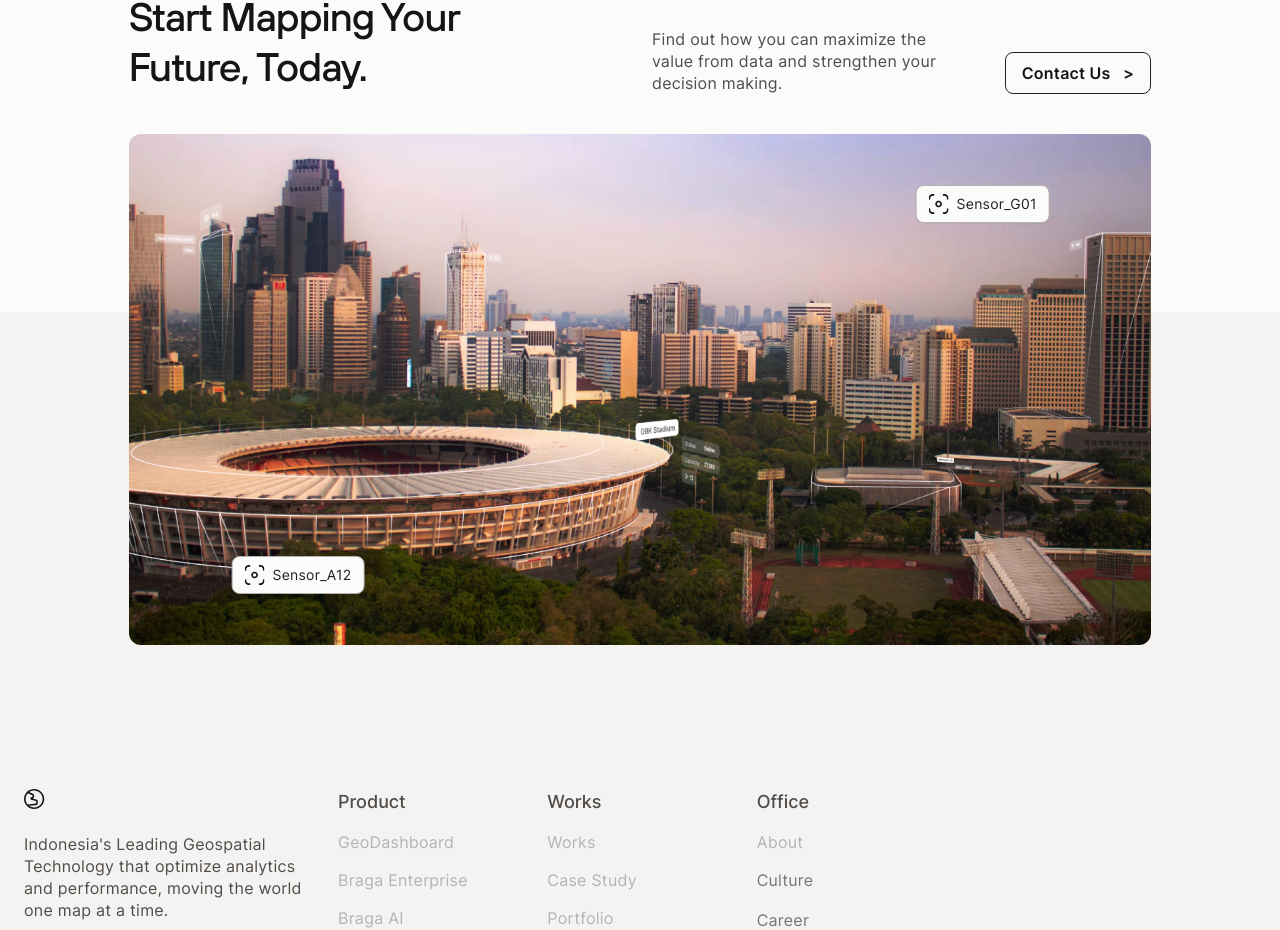
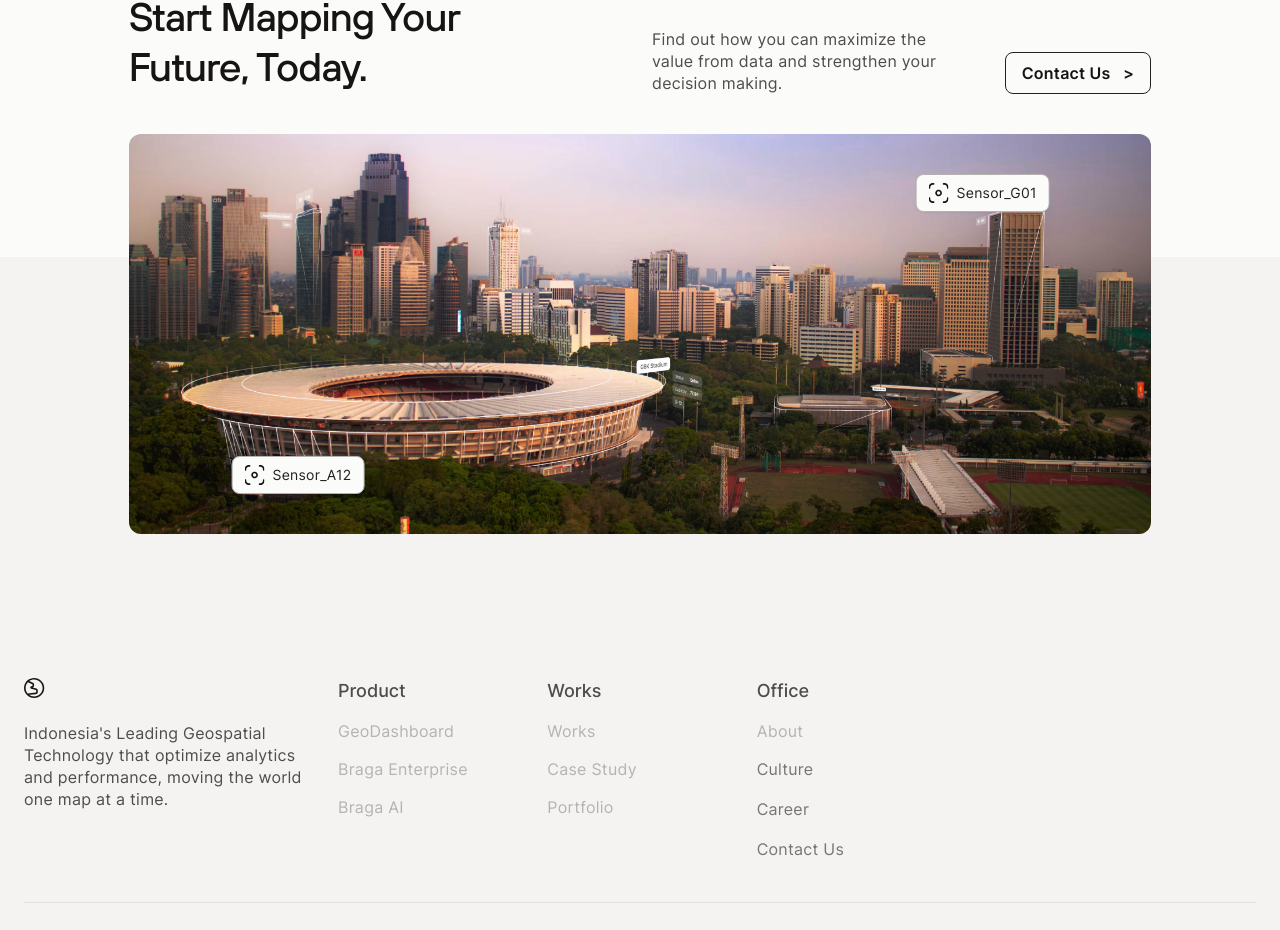
Before and after one commit to FelineJTD/braga-technologies-main-site, a Next.js app: page / in a window 1280 px wide. Shown: the part 6018-6948 px from the top of the page. Built offline with nearby package versions, Linux system fonts and the light colour scheme.

Commit message:
adjust aspect ratio

```diff
--- a/components/section-get-in-touch.js
+++ b/components/section-get-in-touch.js
@@ -30,7 +30,7 @@ export default function GetInTouch({number}) {
       </a></Link>
 
 
-      <div className='relative col-start-2 col-span-10 aspect-[312/156] w-full my-6'>
+      <div className='relative col-start-2 col-span-10 aspect-[1838/720] w-full my-6'>
         <Image src={Img} alt='' layout='fill' objectFit='cover' objectPosition='center' placeholder='blur' style={{ borderRadius: '0.75rem' }}/>
         <Chip
           isVisible={isVisible1}
```
